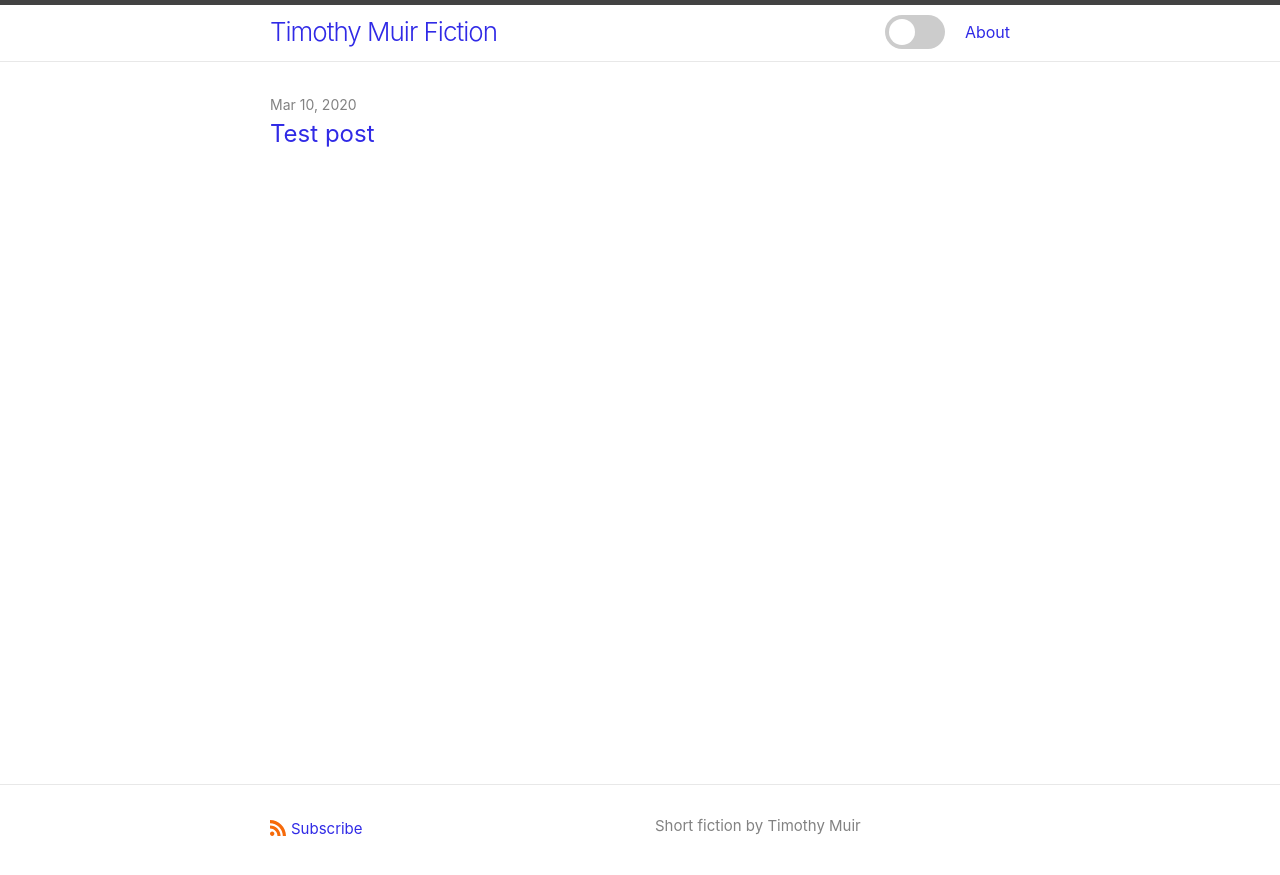
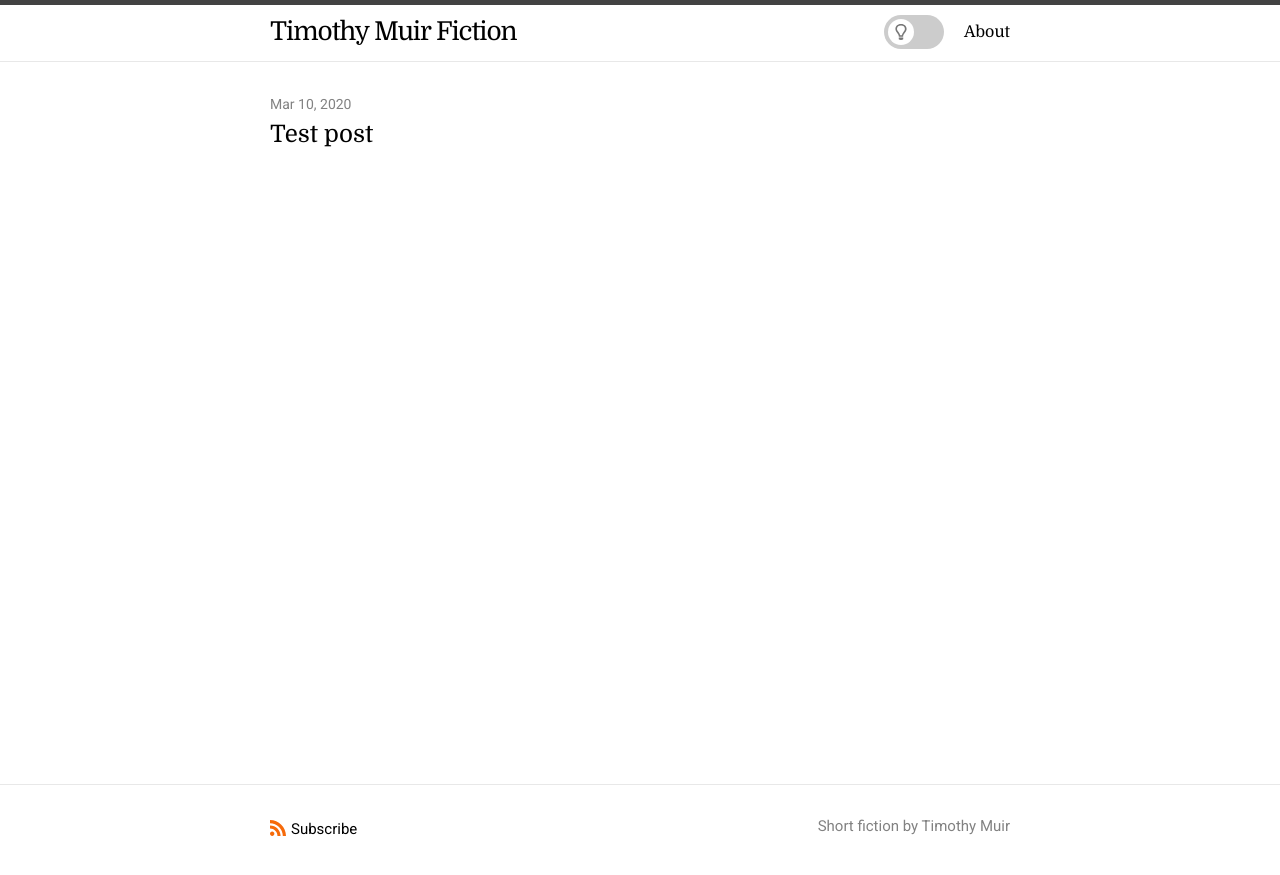
Before and after one commit to mister-critter/timothy-muir, a Jekyll site: the page built from index.md, in a window 1280 px wide. Shown: the top 875 px of the page. Built offline with Jekyll 4.4.1, drawn with Linux system fonts in a browser that asks for light colours.

Commit message:
Various style tweaks

```diff
--- a/_includes/header.html
+++ b/_includes/header.html
@@ -6,12 +6,13 @@
     {%- assign titles_size = site.pages | map: 'title' | join: '' | size -%}
     <a class="site-title" rel="author" href="{{ "/" | relative_url }}">{{ site.title | escape }}</a>
 
-      <div class="theme-switch-wrapper">
-        <label class="theme-switch" for="checkbox">
-          <input type="checkbox" id="checkbox" />
-          <div class="slider round"></div>
-        </label>
-      </div>
+    <div class="theme-switch-wrapper">
+      <label class="theme-switch" for="checkbox">
+        <input type="checkbox" id="checkbox" />
+        <div class="slider round"></svg>
+        </div>
+      </label>
+    </div>
 
 
     {%- if titles_size > 0 -%}
--- a/_sass/minima/custom-styles.scss
+++ b/_sass/minima/custom-styles.scss
@@ -1,7 +1,25 @@
 // Placeholder to allow defining custom styles that override everything else.
 // (Use `_sass/minima/custom-variables.scss` to override variable defaults)
 
+@import url('https://fonts.googleapis.com/css?family=Domine|Roboto&display=swap');
+
+body {
+	font-family: 'Roboto', sans-serif;
+}
+
 /* Header Layout */
+
+.site-title,
+.post-link,
+.page-link,
+h1,
+h2,
+h3,
+h4,
+h5,
+h6 {
+	font-family: 'Domine', serif;
+}
 
 .header-wrapper {
 	display: flex;
@@ -11,10 +29,10 @@
 
 .theme-switch-wrapper {
 	display: flex;
-    align-items: center;
-    justify-content: flex-end;
-    flex: 1;
-    padding-right: 20px;
+	align-items: center;
+	justify-content: flex-end;
+	flex: 1;
+	padding-right: 20px;
 }
 
 @media screen and (max-width: 600px) {
@@ -24,14 +42,27 @@
 	}
 
 	.site-title {
-		font-size: 20px;
+		font-size: 16px;
 		padding-right: 20px;
+	}
+}
+
+/* Footer Layout */
+
+@media screen and (min-width: 600px) {
+
+	.footer-col-wrapper {
+		justify-content: space-between;
+	}
+
+	.footer-col {
+		width: auto;
 	}
 }
 
 /* Dark Mode Styles */
 :root {
-	--primary-color: #302AE6;
+	--primary-color: #000;
 	--secondary-color: #536390;
 	--font-color: #424242;
 	--bg-color: #fff;
@@ -55,7 +86,10 @@ h1 {
 	color: var(--heading-color);
 }
 
-a:link, a:visited, a:active, a:hover {
+a:link,
+a:visited,
+a:active,
+a:hover {
 	color: var(--primary-color) !important;
 }
 
@@ -65,7 +99,8 @@ nav.switcher-nav {
 	padding: 20px 0;
 }
 
-.site-title, .site-title:visited {
+.site-title,
+.site-title:visited {
 	color: var(--primary-color) !important;
 }
 
@@ -106,6 +141,10 @@ nav.switcher-nav {
 	background-color: #fff;
 	bottom: 4px;
 	content: "";
+	background-image: url(/assets/light-bulb.svg);
+	background-position: center center;
+	background-size: 60%;
+	background-repeat: no-repeat;
 	height: 26px;
 	left: 4px;
 	position: absolute;
@@ -114,7 +153,7 @@ nav.switcher-nav {
 }
 
 input:checked+.slider {
-	background-color: #66bb6a;
+	background-color: var(--primary-color);
 }
 
 input:checked+.slider:before {
```
Also changed, not shown: assets/light-bulb.svg (added).
